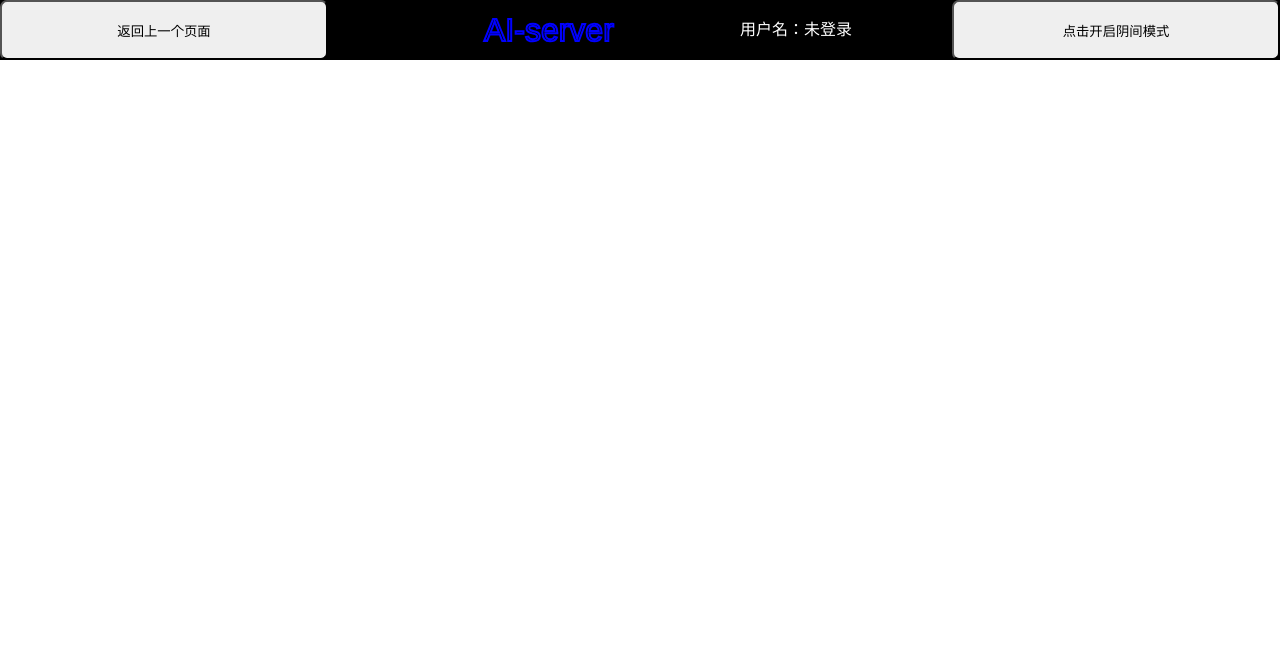
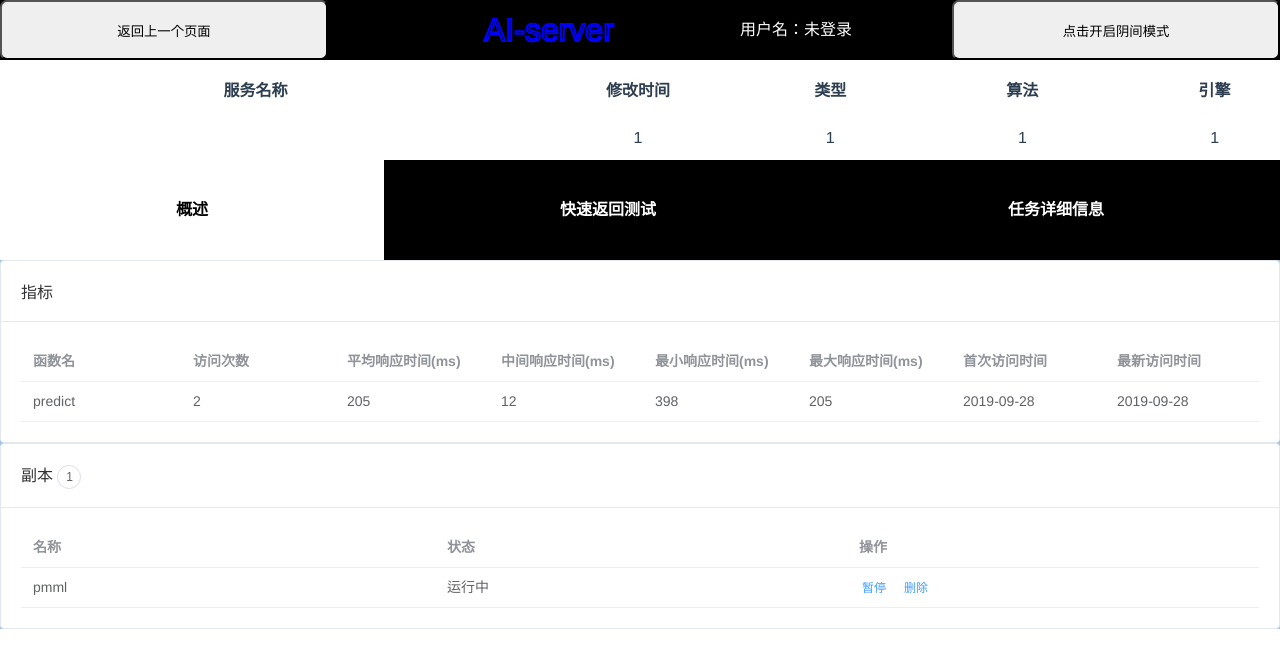
Before and after one commit to YF-T/ai-server, a Vue app in the folder frontend/: page /#/deploy in a window 1280 px wide. Shown: the top 668 px of the page. Built offline with nearby package versions, Linux system fonts and the light colour scheme.

Commit message:
web部署页面信息栏和导航栏简陋版

```diff
--- a/frontend/src/components/model_info_manage_addserver.vue
+++ b/frontend/src/components/model_info_manage_addserver.vue
@@ -87,7 +87,7 @@ export default defineComponent({
             .then(res=> {
               if(res.data.status==='success'){
                 this.store.commit('savewebname',this.name);
-                this.$router.push('/deploy/info')
+                this.$router.push('/deploy')
               }
               else{
                 if(res.data.status==='duplication'){
--- a/frontend/src/components/model_info_manage_deploy.vue
+++ b/frontend/src/components/model_info_manage_deploy.vue
@@ -55,7 +55,7 @@ export default defineComponent({
   methods:{
     transdata(name:string){
       this.store.commit('savewebname',name);
-      this.$router.push('/deploy/info')
+      this.$router.push('/deploy')
     },
     pagechange(index:number){
       this.$emit('pagechange',index);
--- a/frontend/src/router/index.ts
+++ b/frontend/src/router/index.ts
@@ -1,4 +1,3 @@
-import { compile } from 'vue'
 import { createRouter, createWebHashHistory, RouteRecordRaw } from 'vue-router'
 import model_info_manage from '../views/model_info_manage.vue'
 import login from '../views/login.vue'
@@ -8,6 +7,7 @@ import model_manage from '../views/model_manage.vue'
 import newmodel from  '../views/newmodel.vue'
 import BatchTaskList from '../views/BatchTaskList.vue'
 import TaskDetail from '../views/TaskDetail.vue'
+import Deploysum from '../views/Deploysum.vue'
 const routes: Array<RouteRecordRaw> = [
   {
     path: '/',
@@ -21,7 +21,13 @@ const routes: Array<RouteRecordRaw> = [
     component: model_info_manage
   },
   {
-    path: '/deploy/info',
+    path: "/deploy",
+    name: "deploysum",
+    component: Deploysum,
+    children: [
+      {
+        // path: '/deploy/info',
+        path: '/deploy/',
         name: 'deployInfo',
         component: DeployDetail
       },
@@ -29,6 +35,13 @@ const routes: Array<RouteRecordRaw> = [
         path: '/deploy/test',
         name: 'deployTest',
         component: DeployTest
+      },
+      {
+        path: '/deploy/tasks',
+        name: 'tasks',
+        component: TaskDetail,
+      },
+    ]
   },
   {
     path: '/model_manage',
@@ -40,11 +53,6 @@ const routes: Array<RouteRecordRaw> = [
     name: 'newmodel',
     component: newmodel
   },
-  {
-    path: '/tasks',
-    name: 'tasks',
-    component: TaskDetail,
-  },
 ]
 
 const router = createRouter({
--- /dev/null
+++ b/frontend/src/views/Deploysum.vue
@@ -0,0 +1,115 @@
+<template>
+  <div>
+    <div class="web_info_show">
+      <table>
+        <tr>
+          <th width = "40%">服务名称</th>
+          <th width = "20%">修改时间</th>
+          <th width = "10%">类型</th>
+          <th width = "20%">算法</th>
+          <th width = "10%">引擎</th>
+        </tr>
+        <tr>
+          <td>{{store.state.webname}}</td>
+          <td>{{1}}</td>
+          <td>{{1}}</td>
+          <td>{{1}}</td>
+          <td>{{1}}</td>
+        </tr>
+      </table>
+    </div>
+    <nav>
+      <ul class="item">
+        <li><a @click="show('/deploy/')" :class="$route.path==='/deploy/' || $route.path==='/deploy'? 'active':'no'">概述</a></li>
+        <li><a @click="show('/deploy/test')" :class="$route.path==='/deploy/test'? 'active':'no'">快速返回测试</a></li>
+        <li><a @click="show('/deploy/tasks')" :class="$route.path==='/deploy/tasks'? 'active':'no'">任务详细信息</a></li>
+	  </ul>
+    </nav>
+    <router-view/>
+  </div>
+</template>
+
+<script lang="ts">
+import { defineComponent } from 'vue';
+import { useStore } from 'vuex';
+import axios from 'axios';
+
+export default defineComponent({
+  name: 'Deploysum',
+  data(){
+    return{
+        store: useStore(),
+    }
+  },
+  methods:{
+    show(address:string){
+        this.$router.push({ path: address });
+    }
+  }
+});
+</script>
+
+<style scoped>
+.web_info_show {
+  height: 100px;
+  background: white;
+}
+
+.web_info_show table{
+  width: 100%;
+  height: 100px;
+}
+
+nav{
+	width: 100%;
+	height: 100px;
+	background-color: black;
+}
+
+.item{
+	position:sticky;/*固定在页面顶部*/
+  width: 100%;
+  height: 100px;
+	margin: 0;
+	padding: 0;
+	display: flex;/*弹性布局，使li排成一行*/
+}
+.item li{
+	list-style: none;
+  /* height: 100px; */
+  flex-grow: 1;
+}
+.item li a{
+	position: relative;
+	display: block;
+  height: 100px;
+  line-height: 100px;
+	color: white;
+	font-weight: bold;
+}
+
+.item li a[class="active"]{
+  background:white;
+  color:black;
+
+}
+
+.item li a[class="no"]:hover{
+	color:black;
+}
+
+.item li a[class="no"]:after{
+	content:'';
+	position: absolute;
+	left: 0;
+	width: 100%;
+	height: 100%;
+	background: white;
+	transform: scale(0);
+	transition: 0.5s;
+	z-index: -1;
+}
+.item li a[class="no"]:hover:after{
+	transform: scale(1);
+}
+</style>
--- a/frontend/src/views/model_info_manage.vue
+++ b/frontend/src/views/model_info_manage.vue
@@ -3,7 +3,7 @@
     <div class="model_info_show">
       <table>
         <tr>
-          <th width = "40%">任务名称</th>
+          <th width = "40%">模型名称</th>
           <th width = "20%">修改时间</th>
           <th width = "10%">类型</th>
           <th width = "20%">算法</th>
```
Lines whose indentation alone changed are shown as unchanged.
